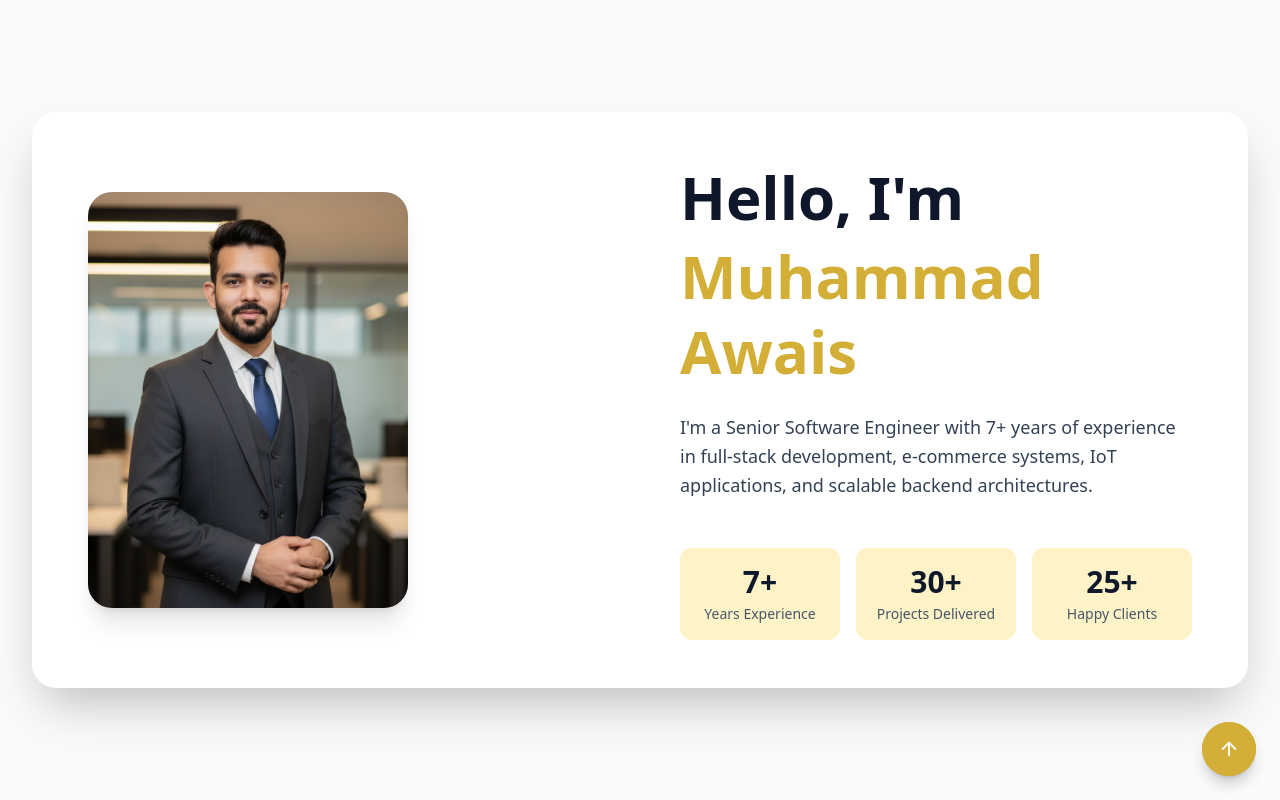
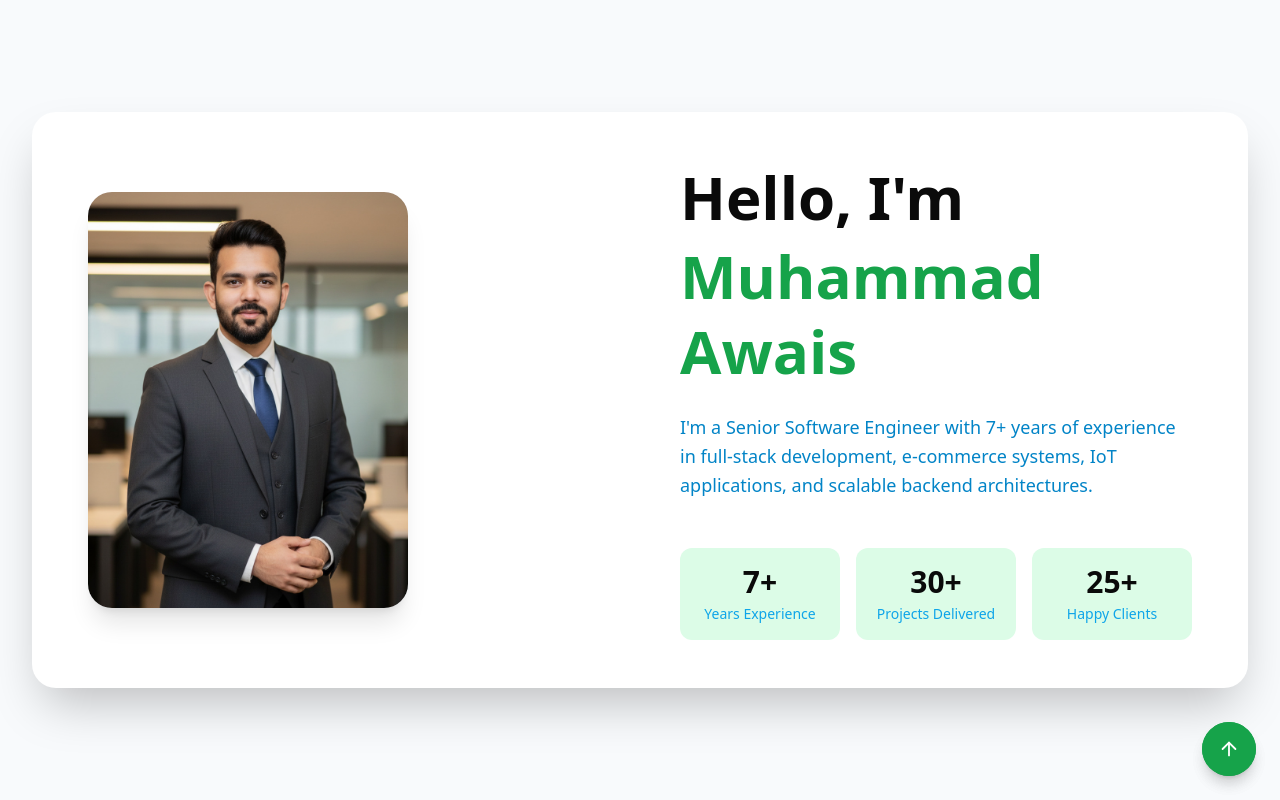
Before and after one commit to alphasoft360/awais, a React (Vite) app: page / in a window 1280 px wide. Shown: the top 800 px of the page. Built offline with nearby package versions, Linux system fonts and the light colour scheme.

Commit message:
awais Portfoilio

```diff
--- a/index.html
+++ b/index.html
@@ -2,9 +2,11 @@
 <html lang="en">
   <head>
     <meta charset="UTF-8" />
-    <link rel="icon" type="image/svg+xml" href="./src/assets/lawyer-logo.jpg" />
+    <link rel="icon" type="image/svg+xml" href="./src/assets/awais-logo.png" />
     <meta name="viewport" content="width=device-width, initial-scale=1.0" />
-    <title>Zeeshan Raheem</title>
+    <title>Awais - Portfolio</title>
+    <meta name="description" content="Awais's professional portfolio showcasing work and expertise">
+    <meta name="keywords" content="Awais, portfolio, web development, design, developer, full-stack, frontend, backend">
     <link rel="stylesheet" href="https://fonts.googleapis.com/css2?family=Inter:wght@400;600;700&display=swap" />
   </head>
   <body>
--- a/src/App.css
+++ b/src/App.css
@@ -1,39 +1,46 @@
 :root {
-  /* Primary Colors - Deep Navy Blue Theme */
+  /* Primary Colors - Modern Tech Black/Gray Theme */
   --primary-50: #f8fafc;
   --primary-100: #f1f5f9;
   --primary-200: #e2e8f0;
-  --primary-600: #0f172a;
-  --primary-700: #1e293b;
-  --primary-900: #0f172a;
+  --primary-600: #1a1a1a;
+  --primary-700: #2d2d2d;
+  --primary-900: #0a0a0a;
 
-  /* Secondary Colors - Slate Navy */
-  --secondary-100: #f8fafc;
-  --secondary-200: #f1f5f9;
-  --secondary-300: #e2e8f0;
-  --secondary-400: #94a3b8;
-  --secondary-500: #64748b;
-  --secondary-600: #475569;
-  --secondary-700: #334155;
-  --secondary-900: #0f172a;
+  /* Secondary Colors - Trust Blue */
+  --secondary-100: #f0f9ff;
+  --secondary-200: #e0f2fe;
+  --secondary-300: #bae6fd;
+  --secondary-400: #7dd3fc;
+  --secondary-500: #38bdf8;
+  --secondary-600: #0ea5e9;
+  --secondary-700: #0284c7;
+  --secondary-900: #0c4a6e;
 
-  /* Accent Colors - Gold */
-  --accent-50: #fffbeb;
-  --accent-100: #fef3c7;
-  --accent-200: #fde68a;
-  --accent-600: #d4af37;
-  --accent-700: #b8941f;
-  --accent-900: #854d0e;
+  /* Accent Colors - Success Green & Orange */
+  --accent-50: #f0fdf4;
+  --accent-100: #dcfce7;
+  --accent-200: #bbf7d0;
+  --accent-600: #16a34a;
+  --accent-700: #15803d;
+  --accent-900: #14532d;
 
-  /* Background Gradients - Navy based */
-  --gradient-hero: linear-gradient(to bottom right, #1e293b, #334155, #475569);
-  --gradient-bio: linear-gradient(to bottom right, #f8fafc, #f1f5f9, #e2e8f0);
-  --gradient-image: linear-gradient(to bottom right, #f1f5f9, #e2e8f0);
+  --accent-orange-50: #fff7ed;
+  --accent-orange-100: #ffedd5;
+  --accent-orange-200: #fed7aa;
+  --accent-orange-600: #ea580c;
+  --accent-orange-700: #c2410c;
+  --accent-orange-900: #7c2d12;
+
+  /* Background Gradients - Modern Tech */
+  --gradient-hero: linear-gradient(135deg, #1a1a1a 0%, #2d2d2d 50%, #404040 100%);
+  --gradient-bio: linear-gradient(135deg, #f8fafc 0%, #f1f5f9 50%, #e2e8f0 100%);
+  --gradient-image: linear-gradient(135deg, #f0f9ff 0%, #e0f2fe 50%, #bae6fd 100%);
 
   /* Neutral Colors */
   --white: #ffffff;
   --background: #f8fafc;
-  --text-primary: #0f172a;
+  --text-primary: #0a0a0a;
 }
 
 /* Utility classes for common patterns */
@@ -77,7 +84,7 @@
   background-color: var(--background);
 }
 
-/* Gold Accent Utility Classes */
+/* Accent Utility Classes */
 .bg-accent {
   background-color: var(--accent-600);
 }
@@ -101,3 +108,33 @@
 .border-accent-hover {
   border-color: var(--accent-700);
 }
+
+/* Orange Accent Utility Classes */
+.bg-accent-orange {
+  background-color: var(--accent-orange-600);
+}
+
+.bg-accent-orange-hover {
+  background-color: var(--accent-orange-700);
+}
+
+.text-accent-orange {
+  color: var(--accent-orange-600);
+}
+
+.bg-accent-orange-light {
+  background-color: var(--accent-orange-100);
+}
+
+.border-accent-orange {
+  border-color: var(--accent-orange-600);
+}
+
+/* Success Color */
+.bg-success {
+  background-color: var(--accent-600);
+}
+
+.text-success {
+  color: var(--accent-600);
+}
--- a/src/components/ContactUs/page.jsx
+++ b/src/components/ContactUs/page.jsx
@@ -73,7 +73,7 @@ const ContactUs = () => {
                   {['React.js', 'Vue.js', 'Node.js', 'Laravel', 'PHP', 'MySQL', 'MongoDB', 'REST APIs', 'WebSockets'].map((tech) => (
                     <span
                       key={tech}
-                      className="px-3 py-1 bg-accent-light text-accent rounded-full text-sm font-medium"
+                      className="px-3 py-1 bg-accent-orange-light text-accent-orange rounded-full text-sm font-medium"
                     >
                       {tech}
                     </span>
```
Also changed, not shown: src/assets/awais-logo.png (added), src/assets/lawyer-logo.jpg (deleted).
